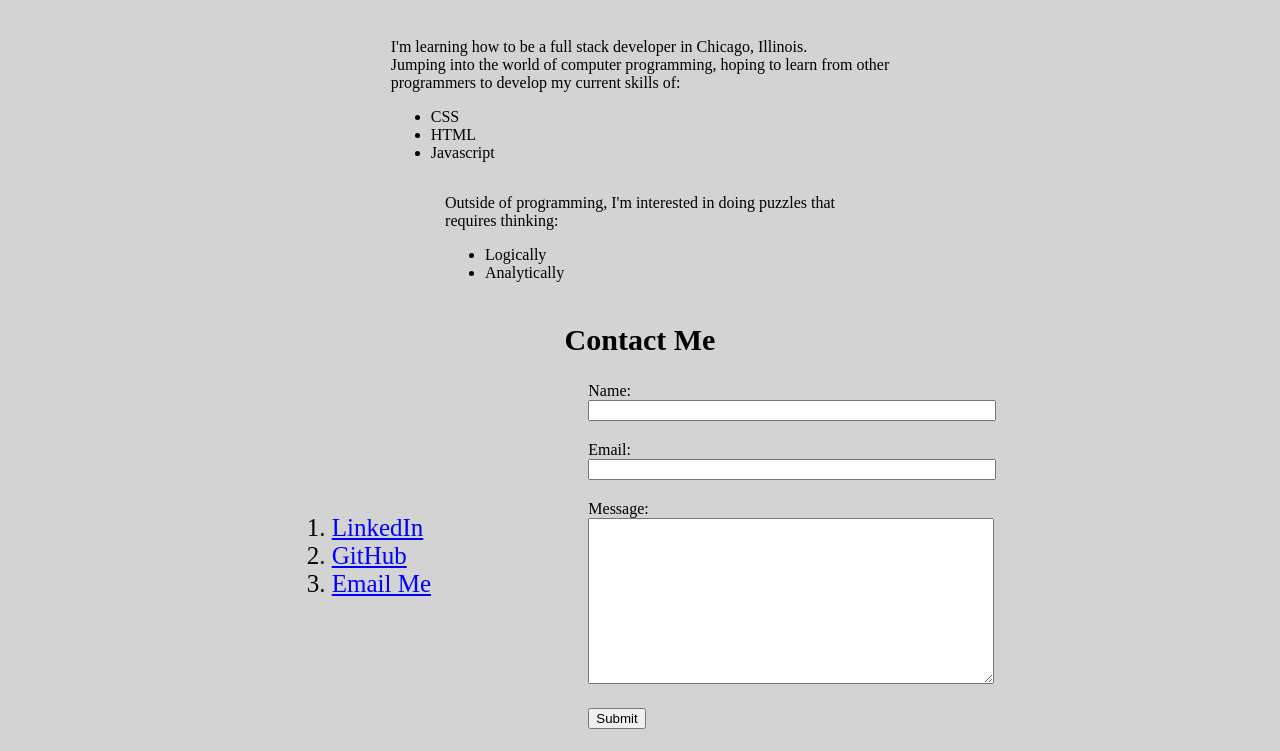
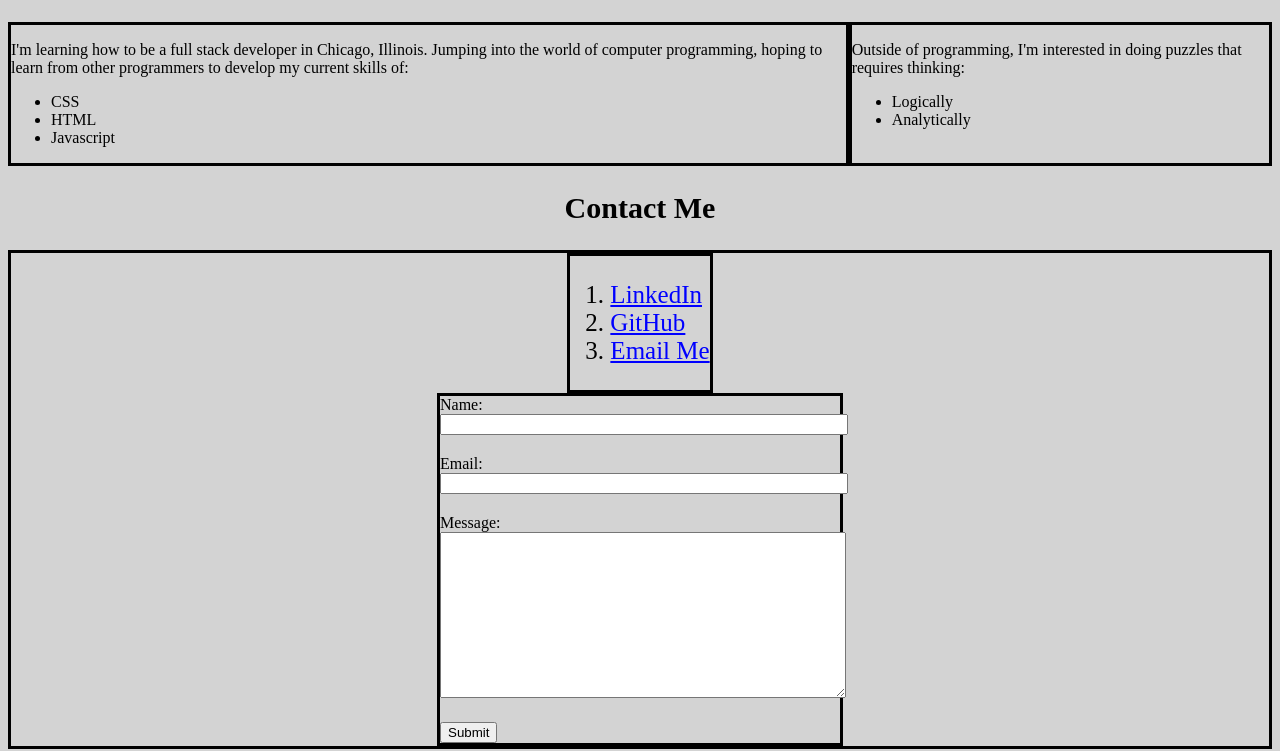
Before and after one commit to Auyeung01/porftfolio-flex, a plain HTML site: page index.html in a window 1280 px wide. Shown: the part 559-1310 px from the top of the page. Drawn offline with Linux system fonts and the light colour scheme.

Commit message:
Add files via upload

```diff
--- a/index.html
+++ b/index.html
@@ -57,22 +57,22 @@
   <section id="about">
     <h2>About Me</h2>
         <div class="container">
-          <div>
-            <p>I'm learning how to be a full stack developer in Chicago, Illinois. <br>
+          <div class="solid item-double">
+            <p>I'm learning how to be a full stack developer in Chicago, Illinois.
             Jumping into the world of computer programming,
-            hoping to learn from other <br> programmers to develop my current skills of:</p>
-              <div>
+            hoping to learn from other programmers to develop my current skills of:</p>
+
                 <ul>
                   <li>CSS</li>
                   <li>HTML</li>
                   <li>Javascript</li>
                 </ul>
-              </div>
+
             </div>
-        </div>
 
-        <div class="container">
-          <div>
+
+
+          <div class="solid item">
               <p>Outside of programming, I'm interested in doing puzzles that <br> requires thinking:</p>
                 <ul>
                   <li>Logically</li>
@@ -94,8 +94,8 @@
     <h2>Contact Me</h2>
       <!-- Links to external profiles -->
       <!-- container one-->
-        <div class="container big">
-          <div>
+        <div class="column big solid">
+          <div class="solid">
             <ol>
               <li>
                 <!-- target="_blank" causes link to open in new window -->
@@ -119,7 +119,7 @@
       </form>
     -->
     <!-- container 2-->
-        <div>
+        <div class="solid">
           <form action="https://formspree.io/samuel_auyeung@hotmail.com" method="post">
             <label for="user-name">Name:</label>
             <input id="user-name" type="text" name="name">
@@ -147,7 +147,7 @@
   <section id="projects">
     <h2>Project Section</h2>
 
-      <article class="column">
+      <article class="column solid">
         <h3>Project Title</h3>
         <p>
           This space is to describe the future project that will be created.
--- a/portfolio.css
+++ b/portfolio.css
@@ -49,20 +49,37 @@ font-size: 30px;
 .container
 {
   display: flex;
-  justify-content: space-evenly;
   flex-direction: row;
-  align-items: center;
+ }
+
+.item
+{
+  flex: 1;
 }
+
+.item-double
+{
+  flex: 2;
+}
+
+
+
+/* used to visually see containers when testing */
+.solid
+{
+border-style: solid;
+}
+
+
+
 
 .column
 {
   display: flex;
-  justify-content: space-evenly;
   flex-direction: column;
   align-items: center;
 
 }
-
 
 
 ol
@@ -95,10 +112,8 @@ hr
 
 /* ---  (Desktop) Groups & Items --- */
 
-@media all and (min-width: 800px) {
-  section {
-    padding: 0 10%;
-  }
+@media all and (min-width: 800px)
+{
 
 }
 
```
